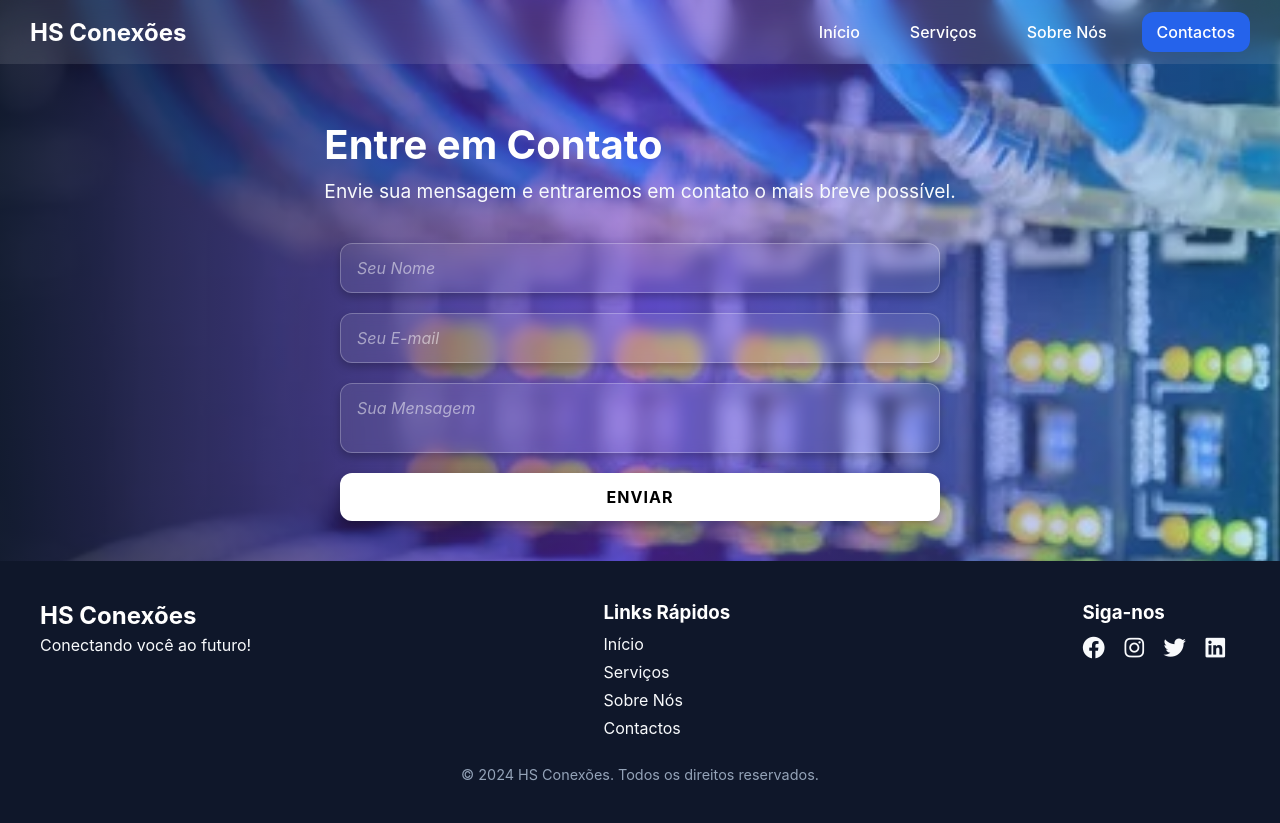
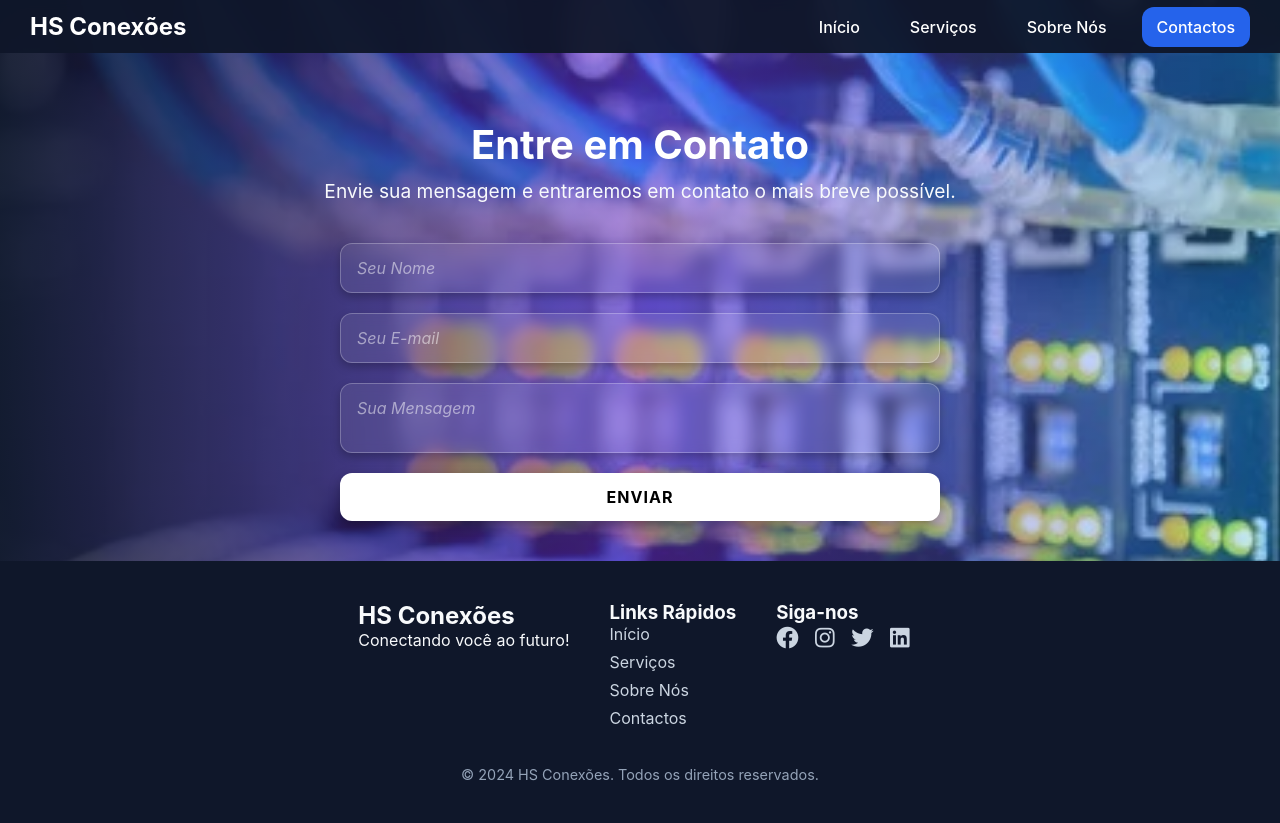
Before and after one commit to silva-932/Hs-Conex-es, a PHP site: page /Pag/contacto.html in a window 1280 px wide. Run offline with PHP 8.4, Linux system fonts and the light colour scheme.

Commit message:
Atualização geral do projeto

```diff
--- a/css/serviços.css
+++ b/css/serviços.css
@@ -54,65 +26,13 @@
   z-index: 0;
 }
 
-/* ALERTA PERSONALIZADO */
-.custom-alert {
-  position: fixed;
-  top: 0;
-  left: 0;
-  width: 100%;
-  height: 100%;
-  background: rgba(15, 15, 15, 0.6);
-  display: flex;
-  justify-content: center;
-  align-items: center;
-  z-index: 9999;
-  display: none;
-}
-
-.alert-content {
-  background: #fff;
-  color: #1e293b;
-  padding: 2rem;
-  border-radius: 12px;
-  box-shadow: 0 0 20px rgba(0, 0, 0, 0.15);
-  text-align: center;
-  max-width: 90%;
-  width: 350px;
-  animation: fadeIn 0.3s ease;
-}
-
-.alert-content p {
-  margin-bottom: 1.5rem;
-  font-size: 1rem;
-}
-
-.alert-content button {
-  padding: 10px 20px;
-  background-color: #2563eb;
-  border: none;
-  color: white;
-  font-weight: bold;
-  border-radius: 8px;
-  cursor: pointer;
-  transition: background 0.3s;
-}
-
-.alert-content button:hover {
-  background-color: #1d4ed8;
-}
-
-@keyframes fadeIn {
-  from { opacity: 0; transform: scale(0.95); }
-  to { opacity: 1; transform: scale(1); }
-}
-
-/* Navbar responsiva estilizada */
+/* ----------------- NAVBAR ----------------- */
 .navbar {
   position: fixed;
   top: 0;
   left: 0;
   width: 100%;
-  background: rgba(255, 255, 255, 0.1);
+  background: rgba(15, 23, 42, 0.95);
   backdrop-filter: blur(12px);
   display: flex;
   justify-content: space-between;
@@ -147,56 +67,12 @@
   transform: scale(1.05);
 }
 
-.navbar .nav-links li .active {
-  background: #2563eb;
-  color: white;
-}
-/* --- AJUSTES NAVBAR --- */
-
-/* Garantir consistência em todos os <li> */
-.navbar .nav-links li {
-  list-style: none;
-}
-
-/* Garantir que todos os links (inclusive Minha Área e Sair) tenham o mesmo estilo */
-.navbar .nav-links li a {
-  display: block;
-  color: white;
-  text-decoration: none;
-  padding: 10px 15px;
-  border-radius: 12px;
-  transition: background 0.3s ease-in-out, transform 0.2s ease-in-out;
-  font-weight: 500;
-  white-space: nowrap; /* evita quebra em mobile */
-}
-
-/* Hover */
-.navbar .nav-links li a:hover {
-  background: rgba(255, 255, 255, 0.25);
-  transform: scale(1.05);
-}
-
-/* Link ativo */
 .navbar .nav-links li a.active {
   background: #2563eb;
   color: white;
 }
 
-/* Garante espaço entre links no desktop */
-.navbar .nav-links {
-  display: flex;
-  align-items: center;
-  gap: 20px;
-  list-style: none;
-}
-
-/* Botões controlados via JS */
-#minha-area-link,
-#logout-link {
-  display: none; /* aparecem só quando logado */
-}
-
-
+/* Botão toggle para mobile */
 .menu-toggle {
   display: none;
   font-size: 1.8rem;
@@ -204,13 +80,14 @@
   cursor: pointer;
 }
 
-/* Container principal */
+/* ----------------- CONTAINER ----------------- */
 .container {
   position: relative;
   z-index: 1;
   padding: 120px 20px 40px;
   max-width: 1200px;
   margin: 0 auto;
+  text-align: center;
 }
 
 .title {
@@ -300,22 +173,22 @@
 
 .footer-container {
   display: flex;
-  justify-content: space-between;
   flex-wrap: wrap;
+  justify-content: center;
+  gap: 40px;
   max-width: 1200px;
   margin: 0 auto;
-  gap: 20px;
 }
 
-.footer-logo h2 {
-  color: #fff;
-  margin-bottom: 5px;
+.footer-column {
+  text-align: center;
+  min-width: 220px;
 }
 
-.footer-links h3,
-.footer-social h3 {
-  margin-bottom: 10px;
-  color: #fff;
+.footer-column h4 {
+  color: #2563eb;
+  margin-bottom: 15px;
+  font-size: 1.2rem;
 }
 
 .footer-links ul {
@@ -323,39 +196,39 @@
   padding: 0;
 }
 
-.footer-links li {
+.footer-links ul li {
   margin-bottom: 8px;
 }
 
-.footer-links a {
-  color: #f8fafc;
+.footer-links ul li a {
+  color: #cbd5e1;
   text-decoration: none;
   transition: 0.3s;
 }
 
-.footer-links a:hover {
+.footer-links ul li a:hover {
   color: #38bdf8;
 }
 
 .footer-social a {
-  color: #f8fafc;
   font-size: 1.4rem;
-  margin-right: 15px;
+  margin-right: 12px;
+  color: #cbd5e1;
   transition: 0.3s;
 }
 
 .footer-social a:hover {
-  color: #38bdf8;
+  color: #2563eb;
 }
 
 .footer-bottom {
+  margin-top: 30px;
   text-align: center;
-  margin-top: 20px;
   color: #94a3b8;
   font-size: 0.9rem;
 }
 
-/* RESPONSIVO */
+/* ----------------- RESPONSIVO ----------------- */
 @media (max-width: 768px) {
   .menu-toggle {
     display: block;
```
Also changed, not shown: other parts of css/serviços.css (+13 -45 lines).
